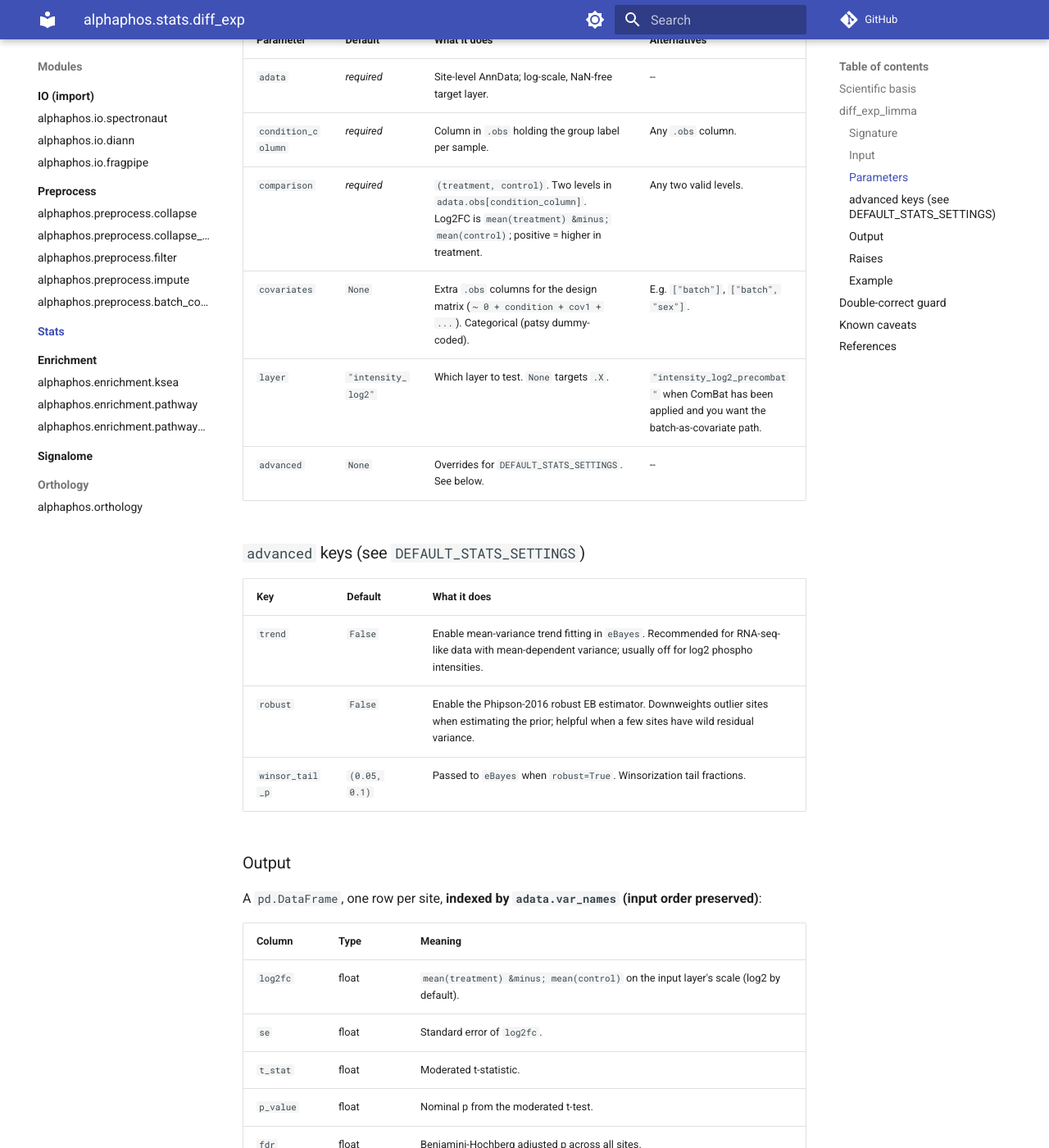
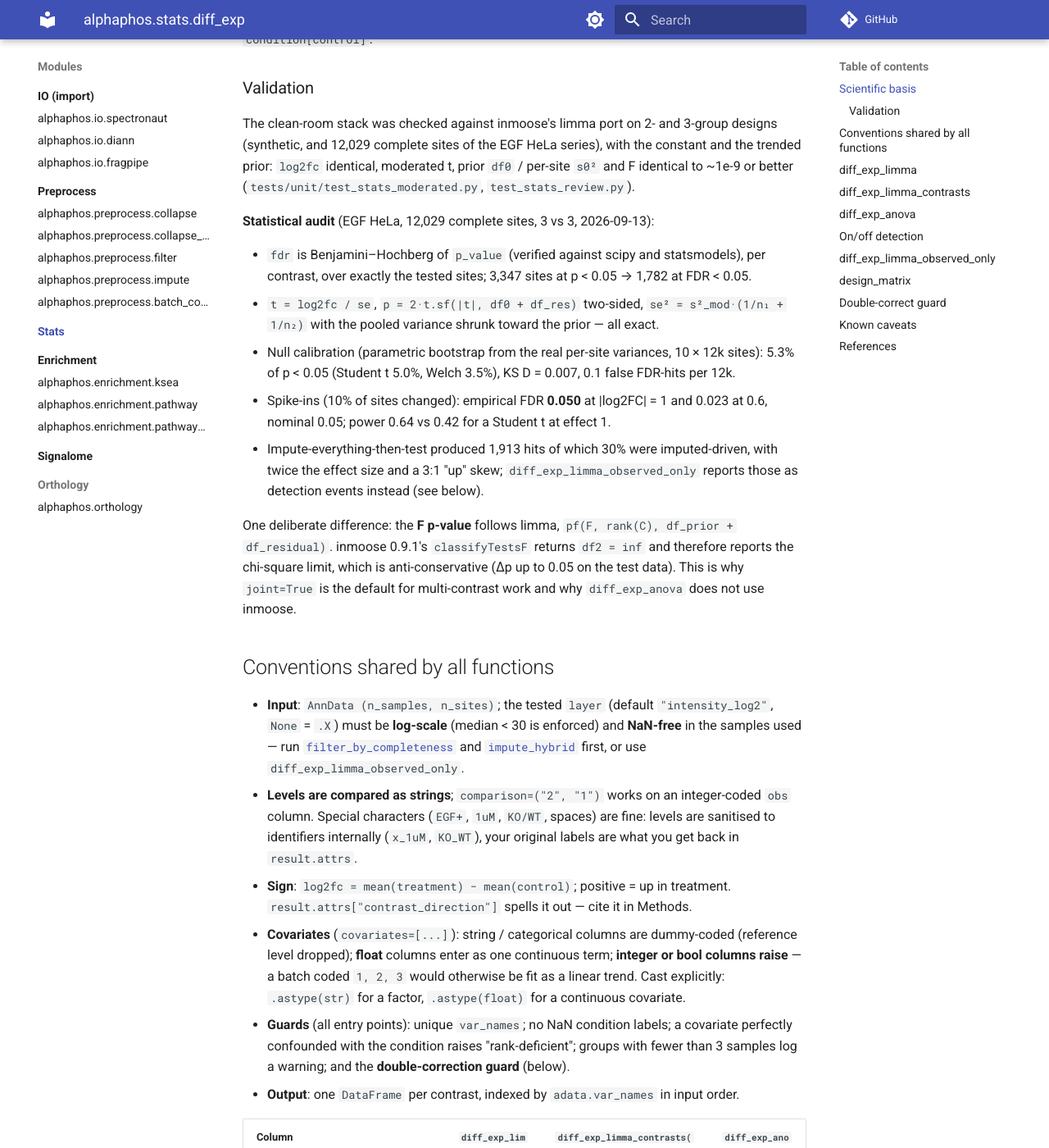
Before and after one commit to DenysOliinyk3007/alphaPhos, an MkDocs documentation site: the page built from docs/modules/stats/index.md, in a window 1280 px wide and 1400 px high, scrolled down 1295 px. Shown: the whole window at 82% size. Built offline with MkDocs 1.6.1 and Material for MkDocs 9.7.7, drawn with Linux system fonts in a browser that asks for light colours; comment, search, counter and statistics services are not loaded; some of the changed text lies outside the part shown.

Commit message:
fix(stats): module review, statistical audit, limma-trend default
Review fixes
- integer/bool covariate columns raise instead of being fit as a linear
  trend (both design paths); strings/categoricals dummy-coded, floats
  continuous
- joint / ANOVA paths share diff_exp_limma's guards: unique var_names,
  NaN labels, double-batch refusal (also layer=None), small-group warning;
  inmoose-only advanced keys raise instead of being ignored
- diff_exp_limma compares levels as strings (int-coded obs columns work)
- confounded covariate on the inmoose path -> clear rank-deficient error
- observed-only wrapper imputes the layer it tests; layer=None + imputer
  rejected
- moderated_f_test uses rank(C) for the numerator df
- advanced values type-checked; robust=True fails fast (inmoose 0.9.1
  does not implement the Phipson prior; it was documented as available)
- recommend_pipeline DE snippets call the real API
- one shared level sanitiser (stats.design); docs page rewritten

limma-trend
- clean-room fit_f_dist(covariate=) mirrors limma's natural-cubic-spline
  trend (df 4); trend=True is the default on every entry point;
  diff_exp_anova gains advanced=.  Motivation: residual SD 0.33 -> 0.16
  across intensity quintiles on the EGF HeLa series.
- parity vs inmoose eBayes(trend=True): per-feature prior 1e-15, df0
  exact, t 1e-13, F 3e-12 (synthetic + 12,029 real sites)

Audit (EGF HeLa, 3 vs 3): BH verified vs scipy/statsmodels; bootstrap null
5.3% p<0.05; spike-in empirical FDR 0.050 at nominal 0.05; impute-all gave
30% imputed-driven hits, removed by the observed-only flow.  Documented that
inmoose 0.9.1's F p-value uses df2=inf (anti-conservative); alphaPhos uses
pf(F, rank, df_prior + df_residual).

Co-Authored-By: Claude Fable 5.1 <noreply@anthropic.com>

````diff
--- a/docs/modules/stats/index.md
+++ b/docs/modules/stats/index.md
@@ -1,172 +1,246 @@
 # `alphaphos.stats`
 
-Differential expression for phosphosites via limma (inmoose backend).
+Differential testing on a site-level `AnnData`: limma-style moderated t and F tests,
+plus a detection ("on/off") layer that keeps imputation-driven artefacts out of the
+p-value table.
 
-Currently a single public function: [`diff_exp_limma`](#diff_exp_limma) -- two-group
-moderated t-test with optional covariate adjustment.
+| Function | Question it answers | Backend |
+| --- | --- | --- |
+| [`diff_exp_limma`](#diff_exp_limma) | Two groups: is site *g* different between treatment and control? | inmoose (`lmFit → contrasts_fit → eBayes → topTable`) |
+| [`diff_exp_limma_contrasts`](#diff_exp_limma_contrasts) | Several named pairwise contrasts on **one** joint fit | alphaPhos clean-room Smyth 2004 stack (`joint=True`, default) or an inmoose loop (`joint=False`) |
+| [`diff_exp_anova`](#diff_exp_anova) | Does the mean differ *anywhere* across K levels? (moderated F) | clean-room stack |
+| [`anova_hits`](#anova_hits) | Split an F-test table into `(hits, background)` for ORA | -- |
+| [`on_off_detection`](#on-off-detection) | Which sites are *present in one group and absent in the other*? | counts, no p-values |
+| [`annotate_imputed_provenance`](#on-off-detection) | Which limma hits rest on imputed values? | counts |
+| [`diff_exp_limma_observed_only`](#diff_exp_limma_observed_only) | Headline two-group flow: on/off → strict completeness → impute → limma → provenance | inmoose |
+| [`design_matrix`](#design_matrix) | Typed `~ 0 + condition + covariates (+ block)` design with provenance | -- |
 
-Multi-contrast ANOVA / F-tests are **not** included yet; the inmoose multi-contrast
-`eBayes` path has a known bug on certain data shapes and support is deferred pending
-regression testing against R limma on real data.
+`inmoose` + `patsy` come with `pip install "alphaPhos[stats]"`; the clean-room stack
+(`diff_exp_limma_contrasts(joint=True)`, `diff_exp_anova`) needs only numpy/scipy.
 
 ## Scientific basis
 
-Two-group **moderated** t-test via `inmoose.limma`'s
-`lmFit &rarr; contrasts_fit &rarr; eBayes &rarr; topTable` pipeline. The empirical-Bayes
-step shrinks per-site variance estimates toward a common prior, stabilising inference on
-small sample sizes (typical for phospho: `n = 3` per condition). This is the same
-algorithm as Bioconductor's `limma::eBayes` -- alphaPhos ships the Python port via
-`inmoose`, and the EGF benchmark reproduces R-limma's logFC and moderated t to numerical
-precision.
+All tests are **moderated** (Smyth 2004): the per-site residual variance is shrunk toward a
+prior estimated from all sites (`fitFDist` → `s0²`, `df0`), which stabilises inference at the
+`n = 3` per condition typical for phospho. By default the prior is **intensity-dependent**
+(*limma-trend*, Law 2014): `s0²` follows a natural cubic spline in the site's average
+log-intensity. MS residual variance falls steeply with intensity — on the EGF HeLa series the
+residual SD drops from 0.33 to 0.16 between the lowest and highest intensity quintile — so a
+constant prior over-shrinks bright sites and under-shrinks dim ones.
+`advanced={"trend": False}` gives the constant Smyth 2004 prior.
 
-The design matrix uses `~ 0 + condition + covariate_1 + ...` (no intercept, so the
-condition coefficients directly represent group levels), and the contrast is
-`condition[treatment] - condition[control]`.
+The design is the no-intercept parameterisation `~ 0 + condition + covariate_1 + …`, so
+each condition level is one coefficient and a contrast is simply
+`condition[treatment] − condition[control]`.
+
+### Validation
+
+The clean-room stack was checked against inmoose's limma port on 2- and 3-group designs
+(synthetic, and 12,029 complete sites of the EGF HeLa series), with the constant and the
+trended prior: `log2fc` identical, moderated t, prior `df0` / per-site `s0²` and F identical
+to ~1e-9 or better (`tests/unit/test_stats_moderated.py`, `test_stats_review.py`).
+
+**Statistical audit** (EGF HeLa, 12,029 complete sites, 3 vs 3, 2026-09-13):
+
+- `fdr` is Benjamini–Hochberg of `p_value` (verified against scipy and statsmodels), per
+  contrast, over exactly the tested sites; 3,347 sites at p < 0.05 → 1,782 at FDR < 0.05.
+- `t = log2fc / se`, `p = 2·t.sf(|t|, df0 + df_res)` two-sided, `se² = s²_mod·(1/n₁ + 1/n₂)`
+  with the pooled variance shrunk toward the prior — all exact.
+- Null calibration (parametric bootstrap from the real per-site variances, 10 × 12k sites):
+  5.3% of p < 0.05 (Student t 5.0%, Welch 3.5%), KS D = 0.007, 0.1 false FDR-hits per 12k.
+- Spike-ins (10% of sites changed): empirical FDR **0.050** at |log2FC| = 1 and 0.023 at 0.6,
+  nominal 0.05; power 0.64 vs 0.42 for a Student t at effect 1.
+- Impute-everything-then-test produced 1,913 hits of which 30% were imputed-driven, with twice
+  the effect size and a 3:1 "up" skew; `diff_exp_limma_observed_only` reports those as
+  detection events instead (see below).
+
+One deliberate difference: the **F p-value** follows limma,
+`pf(F, rank(C), df_prior + df_residual)`. inmoose 0.9.1's `classifyTestsF` returns
+`df2 = inf` and therefore reports the chi-square limit, which is anti-conservative
+(Δp up to 0.05 on the test data). This is why `joint=True` is the default for multi-contrast
+work and why `diff_exp_anova` does not use inmoose.
+
+## Conventions shared by all functions
+
+- **Input**: `AnnData (n_samples, n_sites)`; the tested `layer` (default
+  `"intensity_log2"`, `None` = `.X`) must be **log-scale** (median < 30 is enforced) and
+  **NaN-free** in the samples used — run [`filter_by_completeness`](../preprocess/filter.md)
+  and [`impute_hybrid`](../preprocess/imputation.md) first, or use
+  `diff_exp_limma_observed_only`.
+- **Levels are compared as strings**; `comparison=("2", "1")` works on an integer-coded
+  `obs` column. Special characters (`EGF+`, `1uM`, `KO/WT`, spaces) are fine: levels are
+  sanitised to identifiers internally (`x_1uM`, `KO_WT`), your original labels are what you
+  get back in `result.attrs`.
+- **Sign**: `log2fc = mean(treatment) − mean(control)`; positive = up in treatment.
+  `result.attrs["contrast_direction"]` spells it out — cite it in Methods.
+- **Covariates** (`covariates=[...]`): string / categorical columns are dummy-coded
+  (reference level dropped); **float** columns enter as one continuous term; **integer or
+  bool columns raise** — a batch coded `1, 2, 3` would otherwise be fit as a linear trend.
+  Cast explicitly: `.astype(str)` for a factor, `.astype(float)` for a continuous covariate.
+- **Guards** (all entry points): unique `var_names`; no NaN condition labels; a covariate
+  perfectly confounded with the condition raises "rank-deficient"; groups with fewer than 3
+  samples log a warning; and the **double-correction guard** (below).
+- **Output**: one `DataFrame` per contrast, indexed by `adata.var_names` in input order.
+
+| Column | `diff_exp_limma` | `diff_exp_limma_contrasts(joint=True)` | `diff_exp_anova` |
+| --- | --- | --- | --- |
+| `log2fc`, `se`, `t_stat`, `p_value`, `fdr` (BH across sites) | ✓ | ✓ | -- |
+| `B` (log-odds) | ✓ | -- | -- |
+| `ave_expr` | ✓ | ✓ | -- |
+| `df_moderated` | -- | ✓ | ✓ |
+| `F`, `df_between` | -- | -- | ✓ |
 
 ## `diff_exp_limma`
 
-### Signature
+```python
+ap.diff_exp_limma(adata, *, condition_column, comparison, covariates=None,
+                  layer="intensity_log2", advanced=None) -> pd.DataFrame
+```
+
+| Parameter | Default | What it does |
+| --- | --- | --- |
+| `condition_column` | *required* | `.obs` column with the group label. |
+| `comparison` | *required* | `(treatment, control)`. |
+| `covariates` | `None` | Extra `.obs` columns for the design (see conventions). |
+| `layer` | `"intensity_log2"` | Layer to test; `"intensity_log2_precombat"` for the batch-as-covariate path after ComBat. |
+| `advanced` | `None` | `trend` (bool, default **True**: limma-trend prior; `False` = constant prior), `robust` (**not available** — inmoose 0.9.1 lacks it; `True` raises `NotImplementedError`), `winsor_tail_p` (pair in [0, 0.5); only meaningful with `robust`). Type-checked. |
 
 ```python
-ap.diff_exp_limma(
-    adata: ad.AnnData,
-    *,
-    condition_column: str,
-    comparison: tuple[str, str],
-    covariates: list[str] | None = None,
-    layer: str | None = "intensity_log2",
-    advanced: dict | None = None,
-) -> pd.DataFrame
+res = ap.diff_exp_limma(adata, condition_column="condition", comparison=("EGF", "ctrl"))
+sig = res[res["fdr"] < 0.05].sort_values("log2fc", key=abs, ascending=False)
+
+# with batch adjustment
+res = ap.diff_exp_limma(adata, condition_column="condition", comparison=("EGF", "ctrl"),
+                        covariates=["batch"])          # batch must be str/categorical
 ```
 
-### Input
-
-- `AnnData` shape `(n_samples, n_sites)`.
-- Target `layer` must be **log-scale** and **NaN-free** (in the samples actually used
-  for the comparison). Run [`impute_hybrid`](../preprocess/imputation.md) first, and
-  [`filter_by_completeness`](../preprocess/filter.md) before that.
-
-### Parameters
-
-| Parameter | Default | What it does | Alternatives |
-| --- | --- | --- | --- |
-| `adata` | *required* | Site-level AnnData; log-scale, NaN-free target layer. | -- |
-| `condition_column` | *required* | Column in `.obs` holding the group label per sample. | Any `.obs` column. |
-| `comparison` | *required* | `(treatment, control)`. Two levels in `adata.obs[condition_column]`. Log2FC is `mean(treatment) &minus; mean(control)`; positive = higher in treatment. | Any two valid levels. |
-| `covariates` | `None` | Extra `.obs` columns for the design matrix (`~ 0 + condition + cov1 + ...`). Categorical (patsy dummy-coded). | E.g. `["batch"]`, `["batch", "sex"]`. |
-| `layer` | `"intensity_log2"` | Which layer to test. `None` targets `.X`. | `"intensity_log2_precombat"` when ComBat has been applied and you want the batch-as-covariate path. |
-| `advanced` | `None` | Overrides for `DEFAULT_STATS_SETTINGS`. See below. | -- |
-
-### `advanced` keys (see `DEFAULT_STATS_SETTINGS`)
-
-| Key | Default | What it does |
-| --- | --- | --- |
-| `trend` | `False` | Enable mean-variance trend fitting in `eBayes`. Recommended for RNA-seq-like data with mean-dependent variance; usually off for log2 phospho intensities. |
-| `robust` | `False` | Enable the Phipson-2016 robust EB estimator. Downweights outlier sites when estimating the prior; helpful when a few sites have wild residual variance. |
-| `winsor_tail_p` | `(0.05, 0.1)` | Passed to `eBayes` when `robust=True`. Winsorization tail fractions. |
-
-### Output
-
-A `pd.DataFrame`, one row per site, **indexed by `adata.var_names` (input order preserved)**:
-
-| Column | Type | Meaning |
-| --- | --- | --- |
-| `log2fc` | float | `mean(treatment) &minus; mean(control)` on the input layer's scale (log2 by default). |
-| `se` | float | Standard error of `log2fc`. |
-| `t_stat` | float | Moderated t-statistic. |
-| `p_value` | float | Nominal p from the moderated t-test. |
-| `fdr` | float | Benjamini-Hochberg adjusted p across all sites. |
-| `B` | float | limma's `B`: log-odds of differential expression. |
-| `ave_expr` | float | Mean across all samples of the input layer for this site. |
-
-`result.attrs["contrast_direction"]` names the sign convention:
-`"log2fc = mean(treatment) - mean(control); positive = higher in treatment"`.
-
-### Raises
-
-- `ImportError` -- `inmoose` not installed. Install via `pip install "alphaphos[stats]"`.
-- `ValueError` -- bad levels in `comparison`, NaN in tested layer, duplicate var-names,
-  non-log data (heuristic), unknown `advanced` keys, **or the double-correct guard
-  triggering** (see below).
-- `KeyError` -- missing `condition_column` / `covariates` / `layer`.
-
-### Example
+## `diff_exp_limma_contrasts`
 
 ```python
-import alphaphos as ap
+ap.diff_exp_limma_contrasts(adata, *, condition_column, contrasts, covariates=None,
+                            block_column=None, layer="intensity_log2", joint=True,
+                            advanced=None) -> dict[str, pd.DataFrame]
+```
 
-# Simplest two-group test
-result = ap.diff_exp_limma(
-    adata,
-    condition_column="condition",
-    comparison=("EGF", "ctrl"),   # positive log2fc = higher in EGF
+`contrasts` is a list of `(treatment, control)` tuples (keys become `"trt_vs_ctrl"`) or a
+dict `{name: (treatment, control)}`.
+
+- `joint=True` (default): **one** linear model over all samples and levels
+  (+ covariates, + `block_column` as fixed effects for paired designs), the EB prior
+  (trended by default) fitted once and shared by every contrast. Only
+  `advanced={"trend": ...}` applies here; inmoose-only keys raise.
+- `joint=False`: loops `diff_exp_limma` on each two-group subset; all `advanced` keys apply;
+  `block_column` is not supported (encode it as a covariate).
+
+```python
+res = ap.diff_exp_limma_contrasts(
+    adata, condition_column="condition",
+    contrasts={"EGF5_vs_ctrl": ("EGF_5min", "ctrl"), "EGF30_vs_ctrl": ("EGF_30min", "ctrl")},
+    block_column="replicate",            # paired design
 )
+res["EGF5_vs_ctrl"].attrs["prior_df"]    # shared EB prior
+```
 
-# Significant sites at 5% FDR, sorted by effect
-sig = result[result["fdr"] < 0.05].sort_values("log2fc", key=abs, ascending=False)
+## `diff_exp_anova`
 
-# With batch adjustment (recommended path when data has known batches)
-result = ap.diff_exp_limma(
-    adata,
-    condition_column="condition",
-    comparison=("EGF", "ctrl"),
-    covariates=["batch"],
-)
+```python
+ap.diff_exp_anova(adata, *, condition_column, covariates=None, layer="intensity_log2",
+                  advanced=None) -> pd.DataFrame
+```
 
-# Robust EB — downweight outlier sites when estimating the prior
-result = ap.diff_exp_limma(
-    adata,
-    condition_column="condition",
-    comparison=("EGF", "ctrl"),
-    advanced={"robust": True},
-)
+Moderated F per site for "any level differs" across all `K` levels
+(`df_between = K − 1`). The output is **unsigned**, so pair it with direction-agnostic
+downstream tools:
+
+```python
+anova = ap.diff_exp_anova(adata, condition_column="dose")
+hits, bg = ap.anova_hits(anova, fdr_threshold=0.05)   # NaN-FDR rows dropped from both
+ap.enrichment.ora(hits, bg, libraries)
+ap.enrichment.pathway_enrichment(anova, direction="any", background=bg)
 ```
+
+Signed methods (`gsea`, `pathway_gsea`, `kinase_activity`) need a per-site direction —
+run `diff_exp_limma_contrasts` for those.
+
+## On/off detection
+
+Imputing a whole group with the MNAR down-shift and then running limma yields inflated
+fold-changes and over-confident FDR for every "on/off" site. The community convention
+(MSstats, Perseus present/absent, DEqMS) separates **detection** from **quantification**:
+
+```python
+on_off = ap.on_off_detection(adata_pre_imputation, condition_column="condition",
+                             comparison=("EGF", "ctrl"), min_observed_per_group=3)
+on_off["call"].value_counts()   # both / on_in_treatment / on_in_control / absent
+
+res = ap.annotate_imputed_provenance(limma_result, adata_pre_imputation,
+                                     condition_column="condition", comparison=("EGF", "ctrl"))
+res[~res["imputed_driven"]]     # headline table
+```
+
+`call == "both"` sites are eligible for limma; `on_in_*` sites are reported as detection
+results without p-values.
+
+## `diff_exp_limma_observed_only`
+
+```python
+ap.diff_exp_limma_observed_only(adata, *, condition_column, comparison,
+    min_observed_per_group=3, covariates=None, layer="intensity_log2",
+    imputer="hybrid", imputer_kwargs=None, limma_advanced=None) -> (limma_result, on_off_table)
+```
+
+The headline two-group flow on a **pre-imputation** `AnnData`: on/off table → keep
+`call == "both"` → impute that subset in the tested `layer` (`"hybrid"`, `"knn"`, or `None`)
+→ `diff_exp_limma` → `annotate_imputed_provenance`. `imputed_driven` is `False` for every
+row by construction. `layer=None` cannot be combined with an imputer.
+
+## `design_matrix`
+
+```python
+ap.stats.design_matrix(adata, *, condition_column, reference_level=None,
+                       covariates=None, block_column=None, sample_mask=None) -> DesignMatrix
+```
+
+Builds the `~ 0 + condition + covariates + block` frame used by the clean-room path and
+returns it with provenance (`condition_levels`, `reference_level`, `condition_coefficients`,
+`level_sanitization`, `block_levels`). Rank-deficient designs raise. Useful for
+inspecting exactly what will be fit, or for custom contrast matrices with
+`alphaphos.stats.linear_model`.
 
 ## Double-correct guard
 
-If the input layer has already been ComBat-corrected on a batch column and you also pass
-that same batch column as a covariate, the batch effect gets subtracted twice
-(once from the data, once from the model) &rarr; anti-conservative p-values.
+If the tested layer has been ComBat-corrected on a batch column
+(`adata.uns["alphaphos"]["batch_correction"]`) and the same column is passed as a
+covariate, the batch effect is removed twice → anti-conservative p-values. Every entry
+point raises `ValueError` in that case (also for `layer=None`, since `.X` mirrors the
+corrected canonical layer) and points to the two safe options:
 
-`diff_exp_limma` reads `adata.uns["alphaphos"]["batch_correction"]` and **raises
-`ValueError`** in this case, pointing to two safe paths:
+- **(A) preferred**: test `layer="intensity_log2_precombat"` with `covariates=[batch]`;
+- **(B)**: test the corrected layer without the batch covariate.
 
-- **(A) statistically preferred**: test `layer="intensity_log2_precombat"` (the raw log2
-  slot saved by ComBat when `keep_precombat=True`) with `covariates=[batch_column]`.
-- **(B) simpler**: test `layer="intensity_log2"` (ComBat-corrected) **without** the
-  batch column in `covariates`.
-
-See [`batch_correct_combat`](../preprocess/batch_correct.md#double-correct-guard) for
-the full explanation.
+See [`batch_correct_combat`](../preprocess/batch_correct.md#double-correct-guard).
 
 ## Known caveats
 
-- **Two-group only.** Multi-contrast ANOVA / F-tests are not yet implemented. The
-  inmoose multi-contrast eBayes path has a bug on certain data shapes; deferred pending
-  regression tests.
 - **inmoose 0.9.1 degenerate-variance bug**: when residual variance is identical across
-  features (pathological, typically synthetic data), `eBayes` fails with `df_prior = inf`.
-  Real biological data with heterogeneous per-site variance should not hit this.
-  Workaround: add small jitter to `X`, or use `advanced={"trend": True}`.
-- **`comparison` sign convention** is `(treatment, control)`. Reviewers often ask which
-  direction is up -- `result.attrs["contrast_direction"]` documents it. Report it in
-  Methods.
-- **Level names with special characters are OK.** `EGF+` / `EGF-` / `1uM` / `KO/WT` /
-  names with spaces or dots all work: condition and categorical-covariate level names are
-  sanitised internally before they hit patsy + inmoose (`inmoose.makeContrasts` uses
-  `eval()` and would `SyntaxError` on unsanitised `+`, `-`, `.`, ` `, ...). The
-  sanitisation is a bijective, collision-safe implementation detail; your original
-  labels round-trip through `result.attrs["treatment"]`, `["control"]`,
-  `["contrast_direction"]`, and `["contrast_string"]`.
+  sites (synthetic data), `eBayes` fails with `df_prior = inf`; alphaPhos translates the
+  raw `KeyError` into a message. Real data does not hit this.
+- **inmoose F p-value** is anti-conservative (see Validation); alphaPhos never uses it.
+- **`robust=True` is not available** on any path (inmoose 0.9.1 does not implement the
+  Phipson 2016 robust prior); it raises rather than silently running the plain estimator.
+- **Unequal within-group variances.** limma pools the variance across groups. On the EGF
+  data the stimulated group is less variable (median variance ratio 0.36). With balanced
+  groups the pooled moderated t remains well calibrated (see the bootstrap above); for
+  strongly unbalanced designs with unequal variances, interpret borderline hits with care.
+- `block_column` enters as fixed effects (limma's "fixed block" convention), not as a
+  random effect (`duplicateCorrelation`).
 
 ## References
 
 - Smyth 2004. *Linear models and empirical Bayes methods for assessing differential
-  expression in microarray experiments.* Stat Appl Genet Mol Biol 3:Article3. (The
-  original moderated t-test.)
+  expression in microarray experiments.* Stat Appl Genet Mol Biol 3:Article3.
 - Ritchie et al. 2015. *limma powers differential expression analyses for RNA-sequencing
   and microarray studies.* Nucleic Acids Res 43:e47.
 - Phipson et al. 2016. *Robust hyperparameter estimation protects against hypervariable
-  genes and improves power to detect differential expression.* Annals of Applied
-  Statistics 10:946-963. (The `robust=True` estimator.)
-- Behdenna et al. 2020 / inmoose -- the Python port of limma + ComBat used internally.
+  genes and improves power to detect differential expression.* Ann Appl Stat 10:946–963.
+- Behdenna et al. 2020 / inmoose — Python port of limma + ComBat used for the two-group path.
````
Also changed, not shown: CHANGELOG.md (+74 -0 lines), 9 other files.
